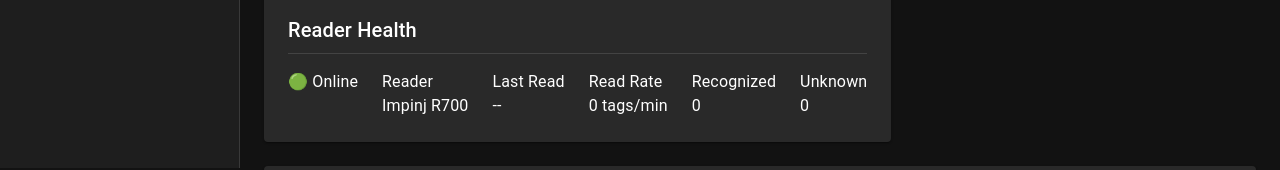
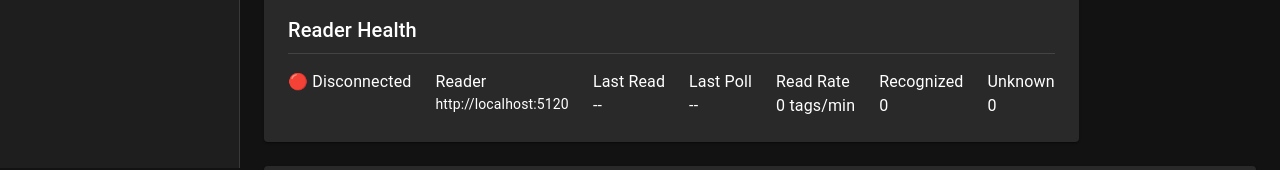
Before and after one commit to gbarajas-barsys/barsys-rfidflow, a React (Vite) app in the folder Frontend/: page /rfid-live in a window 1280 px wide. Shown: the part 632-802 px from the top of the page. Built offline with nearby package versions, Linux system fonts and the light colour scheme; no server answers.

Commit message:
git add .
git commit -m "RFID Live connected to RFIDFlow API"

```diff
--- a/Frontend/src/pages/rfid-live/RFIDLivePage.tsx
+++ b/Frontend/src/pages/rfid-live/RFIDLivePage.tsx
@@ -2,6 +2,9 @@ import { useEffect, useState } from "react";
 
 import { rfidService }
   from "../../services/rfidService";
+
+import { ImpinjR700Provider }
+  from "../../services/providers/ImpinjR700Provider";
 import Button from "@mui/material/Button";
 import QuickAssetRegistrationDialog
     from "./components/QuickAssetRegistrationDialog";
@@ -85,6 +88,18 @@ export default function RFIDLivePage() {
     UnknownTag[]
   >([]);
 
+  const [
+  readerConnected,
+  setReaderConnected,
+] = useState(false);
+
+const [
+  lastPoll,
+  setLastPoll,
+] = useState<string | null>(
+  null
+);
+
   const registerAsset = () => {
   const assets: Asset[] = JSON.parse(
     localStorage.getItem(
@@ -130,6 +145,7 @@ useEffect(() => {
 
     unsubscribe = rfidService.subscribe(
       (newRead) => {
+
         const assets: Asset[] =
           JSON.parse(
             localStorage.getItem(
@@ -218,6 +234,28 @@ useEffect(() => {
     unsubscribe();
 
     rfidService.disconnect();
+  };
+}, []);
+
+useEffect(() => {
+  const interval =
+    window.setInterval(() => {
+      const provider =
+        rfidService as
+        unknown as
+        ImpinjR700Provider;
+
+      setReaderConnected(
+        provider.isConnected()
+      );
+
+      setLastPoll(
+        provider.getLastSuccessfulPoll()
+      );
+    }, 1000);
+
+  return () => {
+    clearInterval(interval);
   };
 }, []);
 
@@ -474,11 +512,17 @@ useEffect(() => {
           md={2}
         >
           <Typography
-            color="success.main"
-            fontWeight="bold"
-          >
-            🟢 Online
-          </Typography>
+  color={
+    readerConnected
+      ? "success.main"
+      : "error.main"
+  }
+  fontWeight="bold"
+>
+  {readerConnected
+    ? "🟢 Connected"
+    : "🔴 Disconnected"}
+</Typography>
         </Grid>
 
         <Grid
@@ -492,9 +536,17 @@ useEffect(() => {
             Reader
           </Typography>
 
-          <Typography>
-            Impinj R700
-          </Typography>
+          <Typography
+  variant="body2"
+  color="text.secondary"
+>
+  {
+    localStorage.getItem(
+      "rfid-reader-url"
+    ) ??
+    "http://localhost:5120"
+  }
+</Typography>
         </Grid>
 
         <Grid
@@ -515,6 +567,22 @@ useEffect(() => {
               : "--"}
           </Typography>
         </Grid>
+
+        <Grid
+  item
+  xs={12}
+  md={2}
+>
+  <Typography
+    fontWeight="bold"
+  >
+    Last Poll
+  </Typography>
+
+  <Typography>
+    {lastPoll ?? "--"}
+  </Typography>
+</Grid>
 
         <Grid
           item
```
